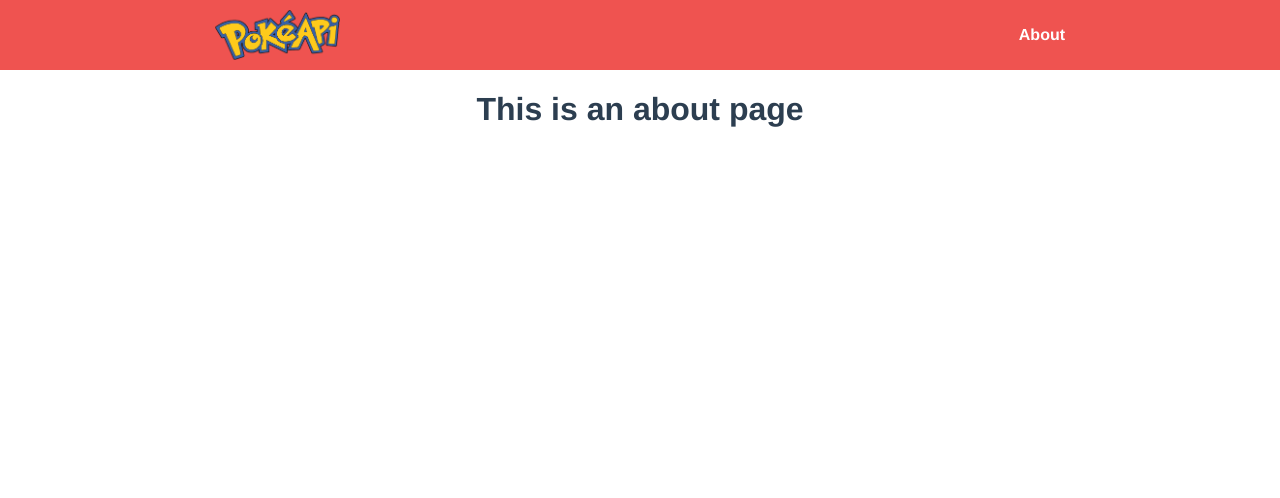
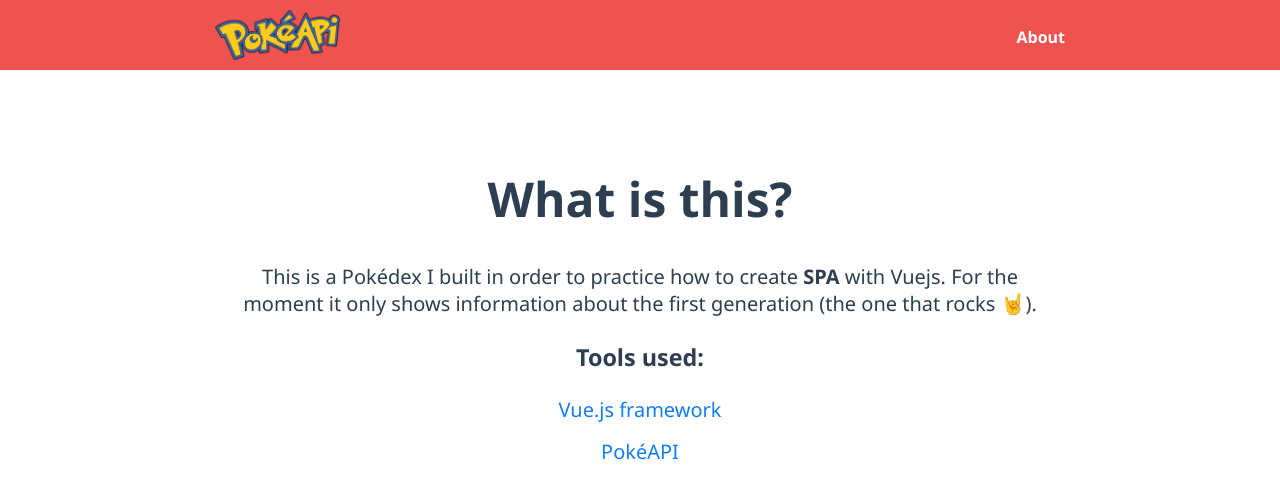
Before and after one commit to nardoayala/Pokedex, a Vue app: page /about in a window 1280 px wide. Shown: the top 498 px of the page. Built offline with nearby package versions, Linux system fonts and the light colour scheme; what @saeris/vue-spinners would draw is missing.

Commit message:
About and Error pages

```diff
--- a/package.json
+++ b/package.json
@@ -1,6 +1,6 @@
 {
   "name": "pokedex",
-  "version": "0.1.0",
+  "version": "1.2.0",
   "private": true,
   "scripts": {
     "serve": "vue-cli-service serve",
--- a/src/App.vue
+++ b/src/App.vue
@@ -11,8 +11,8 @@ import Header from "@/components/Header";
 export default {
   name: "App",
   components: {
-    Header
-  }
+    Header,
+  },
 };
 </script>
 
@@ -22,7 +22,7 @@ body {
 }
 
 #app {
-  font-family: Avenir, Helvetica, Arial, sans-serif;
+  font-family: "Segoe UI", Tahoma, Geneva, Verdana, sans-serif;
   -webkit-font-smoothing: antialiased;
   -moz-osx-font-smoothing: grayscale;
   text-align: center;
--- a/src/components/Modal.vue
+++ b/src/components/Modal.vue
@@ -15,18 +15,28 @@
             <img :src="`${pokemon.sprites.front_default}`" />
 
             <div class="pokemon-property">
-              <span>Base Experience: {{ pokemon.base_experience }}xp</span>
+              <p>
+                Base Experience: <span>{{ pokemon.base_experience }}XP</span>
+              </p>
             </div>
             <div class="pokemon-property">
-              <span>Height: {{ pokemon.height / 10 }}m</span>
+              <p>
+                Height: <span>{{ pokemon.height / 10 }}m</span>
+              </p>
             </div>
             <div class="pokemon-property">
-              <span>Weight: {{ pokemon.weight / 10 }}Kg</span>
+              <p>
+                Weight: <span>{{ pokemon.weight / 10 }}Kg</span>
+              </p>
             </div>
 
             <ul class="pokemon-types-list">
-              <li v-for="item in pokemon.types" :key="item.slot">
-                {{ item.type.name.toUpperCase() }}
+              <li
+                v-for="item in pokemon.types"
+                :key="item.slot"
+                :class="'type-tag ' + item.type.name"
+              >
+                {{ item.type.name | capitalize }}
               </li>
             </ul>
           </div>
@@ -70,8 +80,7 @@ export default {
         .finally(() => (this.loading = false));
     },
   },
-
-}
+};
 </script>
 
 <style lang="scss">
@@ -111,20 +120,81 @@ export default {
     align-items: center;
     display: flex;
     flex-direction: column;
-    margin: 3rem;
+    margin: 1rem;
   }
   &-name {
     margin: 0;
   }
+  &-property {
+    width: 100%;
+    text-align: left;
+    border-bottom: 1px solid rgba(0, 0, 0, 0.125);
+    p {
+      margin: 10px auto;
+    }
+    span {
+      float: right;
+    }
+  }
   &-types-list {
     display: flex;
-    gap: 10px;
     list-style: none;
-    margin-top: 10px;
+    margin-top: 30px;
     padding: 0;
-    li {
-      padding: 12px;
-    }
+  }
+}
+.type-tag {
+  margin-right: 20px;
+  &.grass {
+    color: #5cb737;
+  }
+  &.poison {
+    color: #88447a;
+  }
+  &.fire {
+    color: #d52100;
+  }
+  &.flying {
+    color: #556dff;
+  }
+  &.water {
+    color: #0080ff;
+  }
+  &.bug {
+    color: #83901a;
+  }
+  &.normal {
+    color: #797964;
+  }
+  &.electric {
+    color: #c90;
+  }
+  &.ground {
+    color: #bf9926;
+  }
+  &.fairy {
+    color: #e76de7;
+  }
+  &.fighting {
+    color: #a84d3d;
+  }
+  &.psychic {
+    color: #ff227a;
+  }
+  &.rock {
+    color: #a59249;
+  }
+  &.steel {
+    color: #8e8ea4;
+  }
+  &.ice {
+    color: #0af;
+  }
+  &.ghost {
+    color: #5454b3;
+  }
+  &.dragon {
+    color: #4e38e9;
   }
 }
 </style>
--- a/src/views/About.vue
+++ b/src/views/About.vue
@@ -1,3 +1,50 @@
 <template>
-  <h1>This is an about page</h1>
+  <main class="about">
+    <div class="about__container">
+      <h1 class="about__title">What is this?</h1>
+      <p class="about__subtitle">
+        This is a Pokédex I built in order to practice how to create <b>SPA</b>
+        with Vuejs. For the moment it only shows information about the first
+        generation (the one that rocks 🤘).
+      </p>
+      <div class="about__tools">
+        <h3>Tools used:</h3>
+        <ul>
+          <li><a href="https://vuejs.org/">Vue.js framework</a></li>
+          <li><a href="https://pokeapi.co/">PokéAPI</a></li>
+        </ul>
+      </div>
+    </div>
+  </main>
 </template>
+
+<style lang="scss" scoped>
+.about {
+  padding: 4rem 0;
+  font-size: 1.25rem;
+  &__container {
+    max-width: 800px;
+    margin: auto;
+  }
+  &__title {
+    font-size: 3rem;
+  }
+  &__tools {
+    ul {
+      margin: 0;
+      padding: 0;
+      list-style: none;
+      li {
+        margin-bottom: 15px;
+      }
+      a {
+        color: rgba(0,116,236,.93);
+        text-decoration: none;
+        &:hover {
+          text-decoration: underline;
+        }
+      }
+    }
+  }
+}
+</style>
--- a/src/views/Error.vue
+++ b/src/views/Error.vue
@@ -1,3 +1,21 @@
 <template>
-  <h1>This is a 404 page.</h1>
+  <main class="error">
+    <h1 class="error__title">404: Nothing to see here</h1>
+    <img
+      class="error__image"
+      src="@/assets/pikachu-meme.jpg"
+      alt="Pikachu meme"
+    />
+  </main>
 </template>
+
+<style lang="scss" scoped>
+.error {
+  padding: 4rem 0;
+  &__image {
+    width: 100%;
+    max-width: 350px;
+    height: auto;
+  }
+}
+</style>
--- a/src/views/Home.vue
+++ b/src/views/Home.vue
@@ -4,7 +4,9 @@
       <bounce-loader :loading="loading" :color="'#ef5350'" :size="100" />
     </div>
     <Cards :pokemons="pokemons" @clicked-card="onClickCard" />
-    <Modal v-if="showModal" :index="index" @close-modal="closeModal" />
+    <transition name="fade">
+      <Modal v-if="showModal" :index="index" @close-modal="closeModal" />
+    </transition>
   </div>
 </template>
 
@@ -55,4 +57,12 @@ export default {
   height: calc(100vh - 70px);
   width: 100%;
 }
+.fade-enter-active,
+.fade-leave-active {
+  transition: opacity 0.5s;
+}
+.fade-enter,
+.fade-leave-to {
+  opacity: 0;
+}
 </style>
```
Also changed, not shown: src/assets/pikachu-meme.jpg (added).
